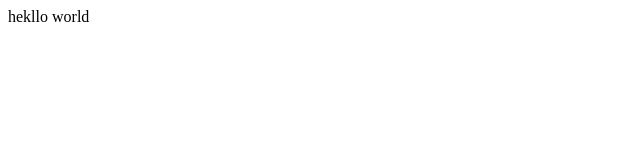
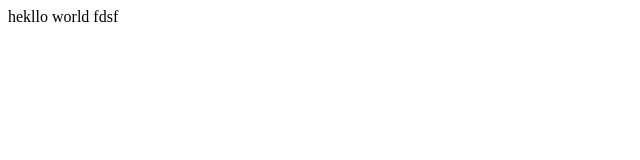
Before and after one commit to GrayMediaLtd/rawcakesimages, a plain HTML site: page index.html in a window 1280 px wide. Shown: the full height of the page, 0-640 px from the left. Drawn offline with Linux system fonts and the light colour scheme.

Commit message:
Update index.html

```diff
--- a/index.html
+++ b/index.html
@@ -1,5 +1,5 @@
 <html>
     <body>
-        hekllo world
+        hekllo world fdsf
     </body>
     </html>
```
